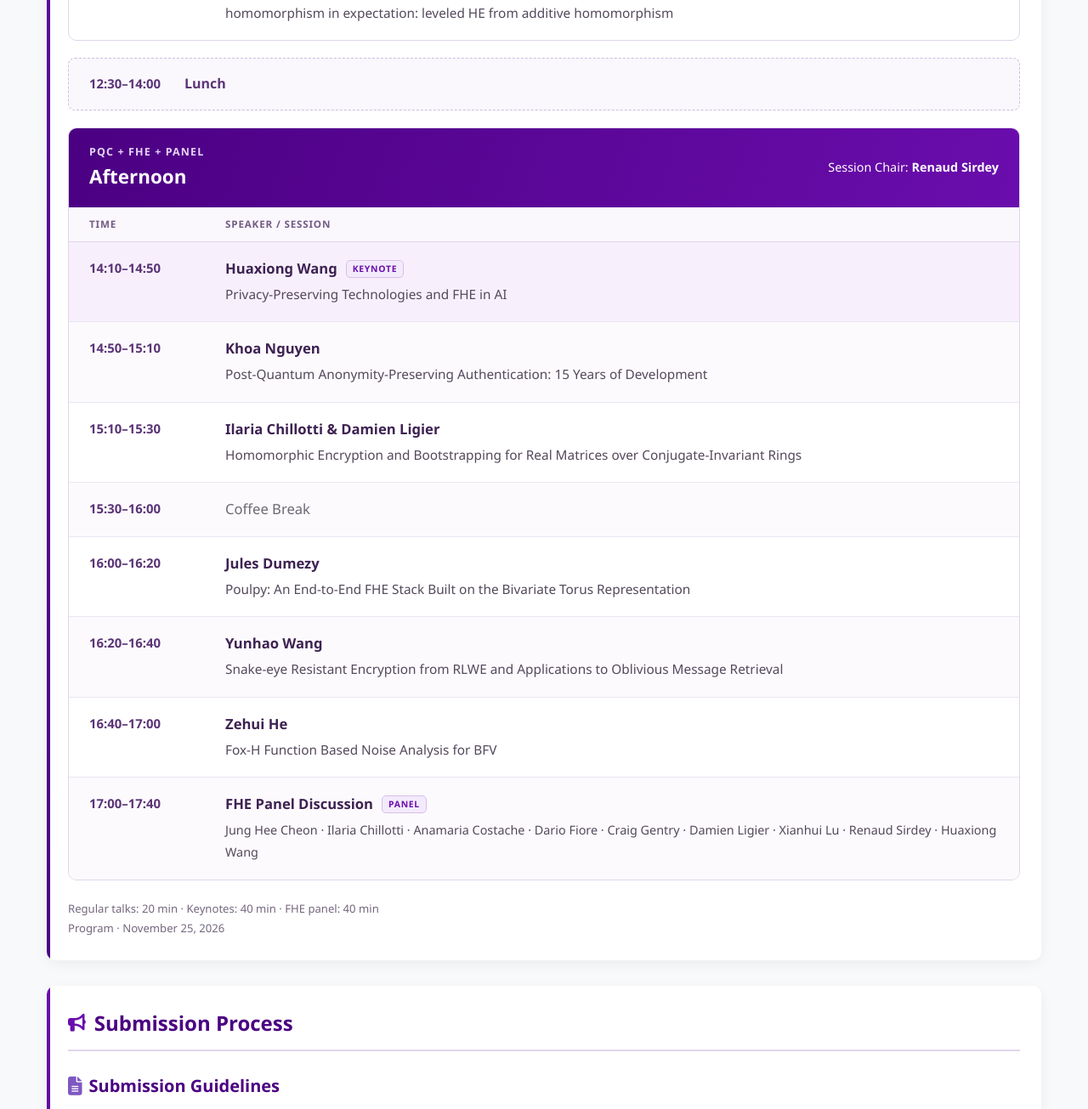
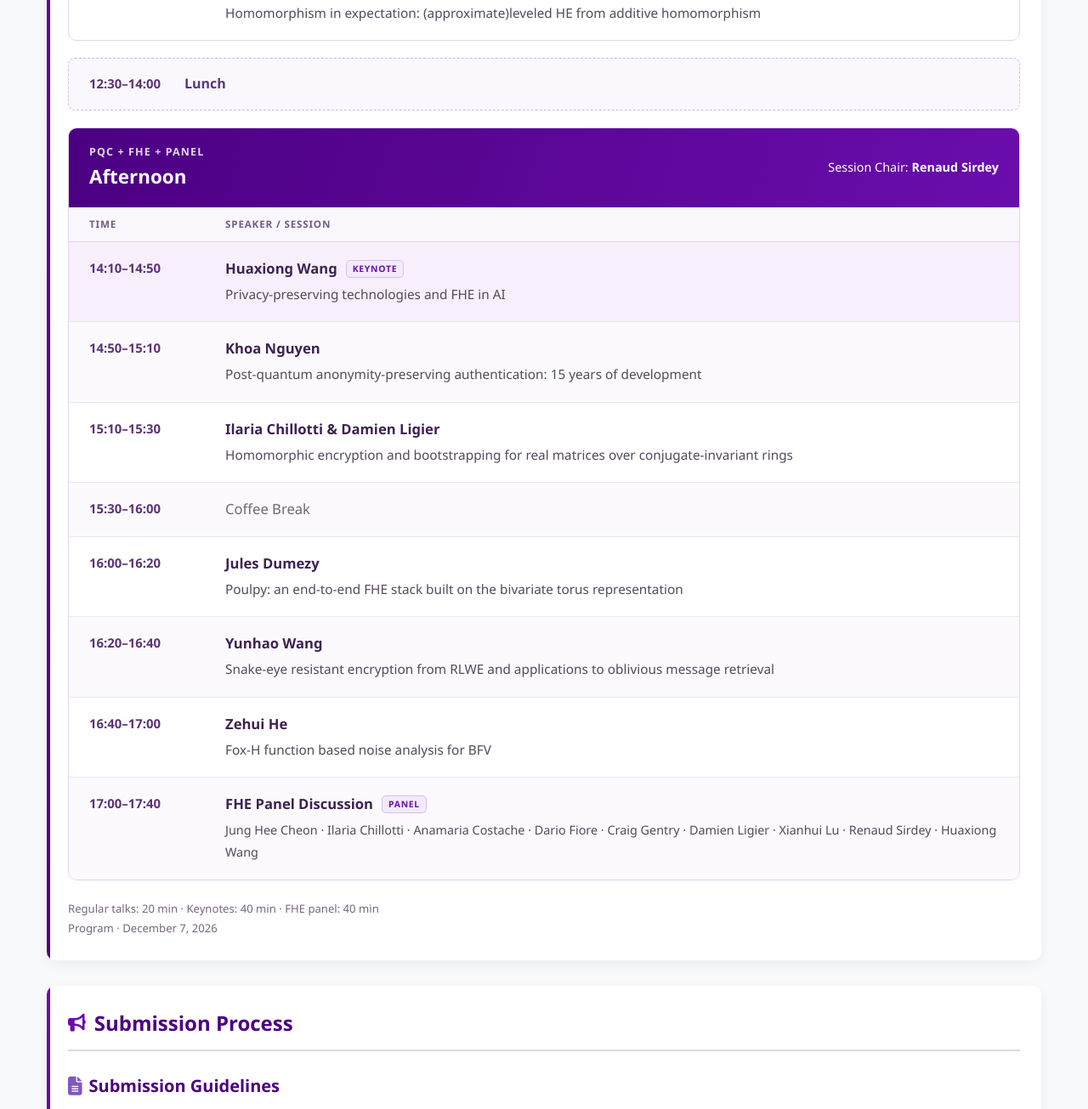
Before and after one commit to PQC-FHE-workshop/PQC-FHE-2026, a plain HTML site: page index.html in a window 1280 px wide. Shown: the part 2149-3454 px from the top of the page at 85% size. Drawn offline with Linux system fonts and the light colour scheme.

Commit message:
Add files via upload

```diff
--- a/index.html
+++ b/index.html
@@ -886,7 +886,7 @@
                     <tr>
                         <td class="program-time">10:10–10:30</td>
                         <td><div class="program-speaker">Craig Gentry</div>
-                            <div class="program-talk">FHE on a Dataflow Chip: TFHE's blind rotation on 2048 cores</div></td>
+                            <div class="program-talk">FHE on a dataflow chip: TFHE's blind rotation on 2048 cores</div></td>
                     </tr>
                     <tr class="program-break">
                         <td class="program-time">10:30–11:00</td>
@@ -895,7 +895,7 @@
                     <tr>
                         <td class="program-time">11:00–11:20</td>
                         <td><div class="program-speaker">Renaud Sirdey</div>
-                            <div class="program-talk">On the CPAD Security of FHE with Linear Homomorphic Addition: Further Insights and New Practical Attacks in the KRD Model</div></td>
+                            <div class="program-talk">On the CPAD security of FHE with linear homomorphic addition: further insights and new practical attacks in the KRD model</div></td>
                     </tr>
                     <tr>
                         <td class="program-time">11:20–11:40</td>
@@ -910,7 +910,7 @@
                     <tr>
                         <td class="program-time">12:00–12:20</td>
                         <td><div class="program-speaker">Ruida Wang</div>
-                            <div class="program-talk">homomorphism in expectation: leveled HE from additive homomorphism</div></td>
+                            <div class="program-talk">Homomorphism in expectation: (approximate)leveled HE from additive homomorphism</div></td>
                     </tr>
                     </tbody>
                 </table>
@@ -930,17 +930,17 @@
                     <tr class="program-keynote">
                         <td class="program-time">14:10–14:50</td>
                         <td><div class="program-speaker">Huaxiong Wang<span class="program-badge">Keynote</span></div>
-                            <div class="program-talk">Privacy-Preserving Technologies and FHE in AI</div></td>
+                            <div class="program-talk">Privacy-preserving technologies and FHE in AI</div></td>
                     </tr>
                     <tr>
                         <td class="program-time">14:50–15:10</td>
                         <td><div class="program-speaker">Khoa Nguyen</div>
-                            <div class="program-talk">Post-Quantum Anonymity-Preserving Authentication: 15 Years of Development</div></td>
+                            <div class="program-talk">Post-quantum anonymity-preserving authentication: 15 years of development</div></td>
                     </tr>
                     <tr>
                         <td class="program-time">15:10–15:30</td>
                         <td><div class="program-speaker">Ilaria Chillotti &amp; Damien Ligier</div>
-                            <div class="program-talk">Homomorphic Encryption and Bootstrapping for Real Matrices over Conjugate-Invariant Rings</div></td>
+                            <div class="program-talk">Homomorphic encryption and bootstrapping for real matrices over conjugate-invariant rings</div></td>
                     </tr>
                     <tr class="program-break">
                         <td class="program-time">15:30–16:00</td>
@@ -949,17 +949,17 @@
                     <tr>
                         <td class="program-time">16:00–16:20</td>
                         <td><div class="program-speaker">Jules Dumezy</div>
-                            <div class="program-talk">Poulpy: An End-to-End FHE Stack Built on the Bivariate Torus Representation</div></td>
+                            <div class="program-talk">Poulpy: an end-to-end FHE stack built on the bivariate torus representation</div></td>
                     </tr>
                     <tr>
                         <td class="program-time">16:20–16:40</td>
                         <td><div class="program-speaker">Yunhao Wang</div>
-                            <div class="program-talk">Snake-eye Resistant Encryption from RLWE and Applications to Oblivious Message Retrieval</div></td>
+                            <div class="program-talk">Snake-eye resistant encryption from RLWE and applications to oblivious message retrieval</div></td>
                     </tr>
                     <tr>
                         <td class="program-time">16:40–17:00</td>
                         <td><div class="program-speaker">Zehui He</div>
-                            <div class="program-talk">Fox-H Function Based Noise Analysis for BFV</div></td>
+                            <div class="program-talk">Fox-H function based noise analysis for BFV</div></td>
                     </tr>
                     <tr class="program-panel">
                         <td class="program-time">17:00–17:40</td>
@@ -970,7 +970,7 @@
                 </table>
             </div>
             </div>
-            <p class="program-note">Regular talks: 20 min · Keynotes: 40 min · FHE panel: 40 min<br>Program · November 25, 2026</p>
+            <p class="program-note">Regular talks: 20 min · Keynotes: 40 min · FHE panel: 40 min<br>Program · December 7, 2026</p>
         </section>
 
 
```
